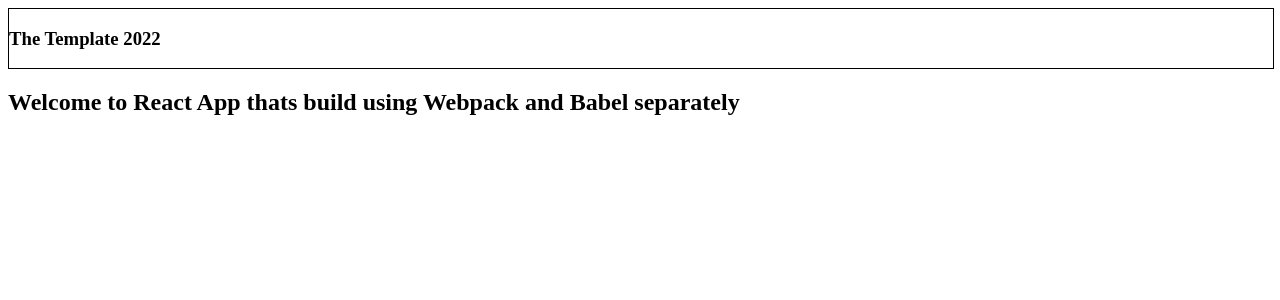
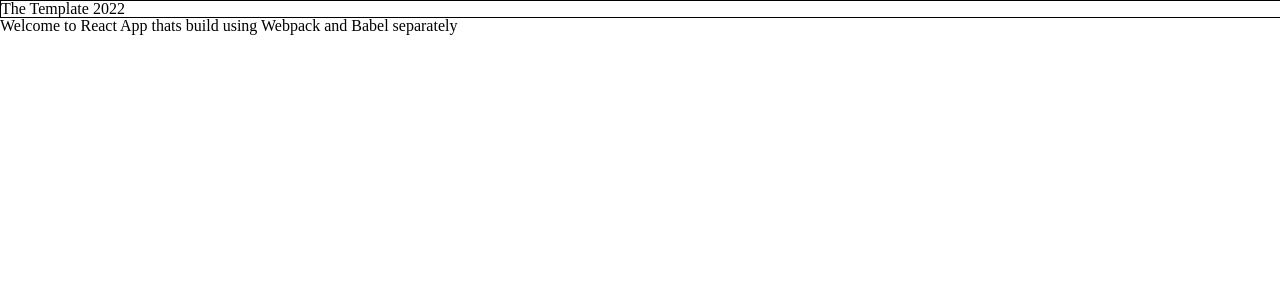
Before and after one commit to karlchvojka/typescript_reactjs_template_2022, a React app: page / in a window 1280 px wide. Shown: the top 300 px of the page. Built offline with nearby package versions, Linux system fonts and the light colour scheme.

Commit message:
FIX: Add global config

```diff
--- a/package.json
+++ b/package.json
@@ -1,6 +1,6 @@
 {
   "name": "react_template_2022",
-  "version": "1.0.2",
+  "version": "1.0.3",
   "description": "ReactJS Template",
   "main": "index.js",
   "scripts": {
--- a/src/App.js
+++ b/src/App.js
@@ -5,11 +5,13 @@
 import Header from 'modules/Header/Header'
 
 // CSS Imports
+import GlobalStyle from 'src/globalConfig/GlobalStyles'
 import StyledApp from './StyledApp'
 
 const App = () => {
   return (
     <StyledApp>
+      <GlobalStyle />
       <Header />
       <h1>Welcome to React App thats build using Webpack and Babel separately</h1>
     </StyledApp>
--- /dev/null
+++ b/src/globalAssets/fonts/fonts.js
@@ -0,0 +1,16 @@
+// Library Imports
+import { createGlobalStyle } from 'styled-components'
+
+/**
+ * Global Font styles
+ * This is to abstract out the font imports.
+ * EG:
+ * @font-face {
+    font-family: <font-name>;
+    src: url(<Link to file>) format(<File format>);
+  }
+ */
+export default createGlobalStyle`
+
+
+`
--- /dev/null
+++ b/src/globalConfig/GlobalStyles.js
@@ -0,0 +1,66 @@
+// Library Imports
+import { createGlobalStyle } from 'styled-components'
+
+const GlobalStyle = createGlobalStyle`
+  /* Font Family Declarations */
+
+  /*
+    START OF RESET
+    http://meyerweb.com/eric/tools/css/reset/
+     v5.0.1 | 20191019
+     License: none (public domain)
+  */
+
+  html, body, div, span, applet, object, iframe,
+  h1, h2, h3, h4, h5, h6, p, blockquote, pre,
+  a, abbr, acronym, address, big, cite, code,
+  del, dfn, em, img, ins, kbd, q, s, samp,
+  small, strike, strong, sub, sup, tt, var,
+  b, u, i, center,
+  dl, dt, dd, menu, ol, ul, li,
+  fieldset, form, label, legend,
+  table, caption, tbody, tfoot, thead, tr, th, td,
+  article, aside, canvas, details, embed,
+  figure, figcaption, footer, header, hgroup,
+  main, menu, nav, output, ruby, section, summary,
+  time, mark, audio, video {
+    margin: 0;
+    padding: 0;
+    border: 0;
+    font-size: 100%;
+    font: inherit;
+    vertical-align: baseline;
+  }
+  /* HTML5 display-role reset for older browsers */
+  article, aside, details, figcaption, figure,
+  footer, header, hgroup, main, menu, nav, section {
+    display: block;
+  }
+  /* HTML5 hidden-attribute fix for newer browsers */
+  *[hidden] {
+      display: none;
+  }
+  body {
+    line-height: 1;
+  }
+  menu, ol, ul {
+    list-style: none;
+  }
+  blockquote, q {
+    quotes: none;
+  }
+  blockquote:before, blockquote:after,
+  q:before, q:after {
+    content: '';
+    content: none;
+  }
+  table {
+    border-collapse: collapse;
+    border-spacing: 0;
+  }
+
+  /* END OF RESET */
+
+`
+
+export default GlobalStyle
--- a/webpack.config.js
+++ b/webpack.config.js
@@ -21,6 +21,8 @@
       public: path.resolve(__dirname, './public'),
       src: path.resolve(__dirname, './src'),
       elements: path.resolve(__dirname, './src/components/elements'),
+      globalAssets: path.resolve(__dirname, './src/globalAssets'),
+      globalConfig: path.resolve(__dirname, './src/globalConfig'),
       modules: path.resolve(__dirname, './src/components/modules'),
       pages: path.resolve(__dirname, './src/components/pages'),
       templates: path.resolve(__dirname, './src/components/templates'),
```
Also changed, not shown: .eslintrc.js, 1 other file (tests, documents, lock files or other folders).
